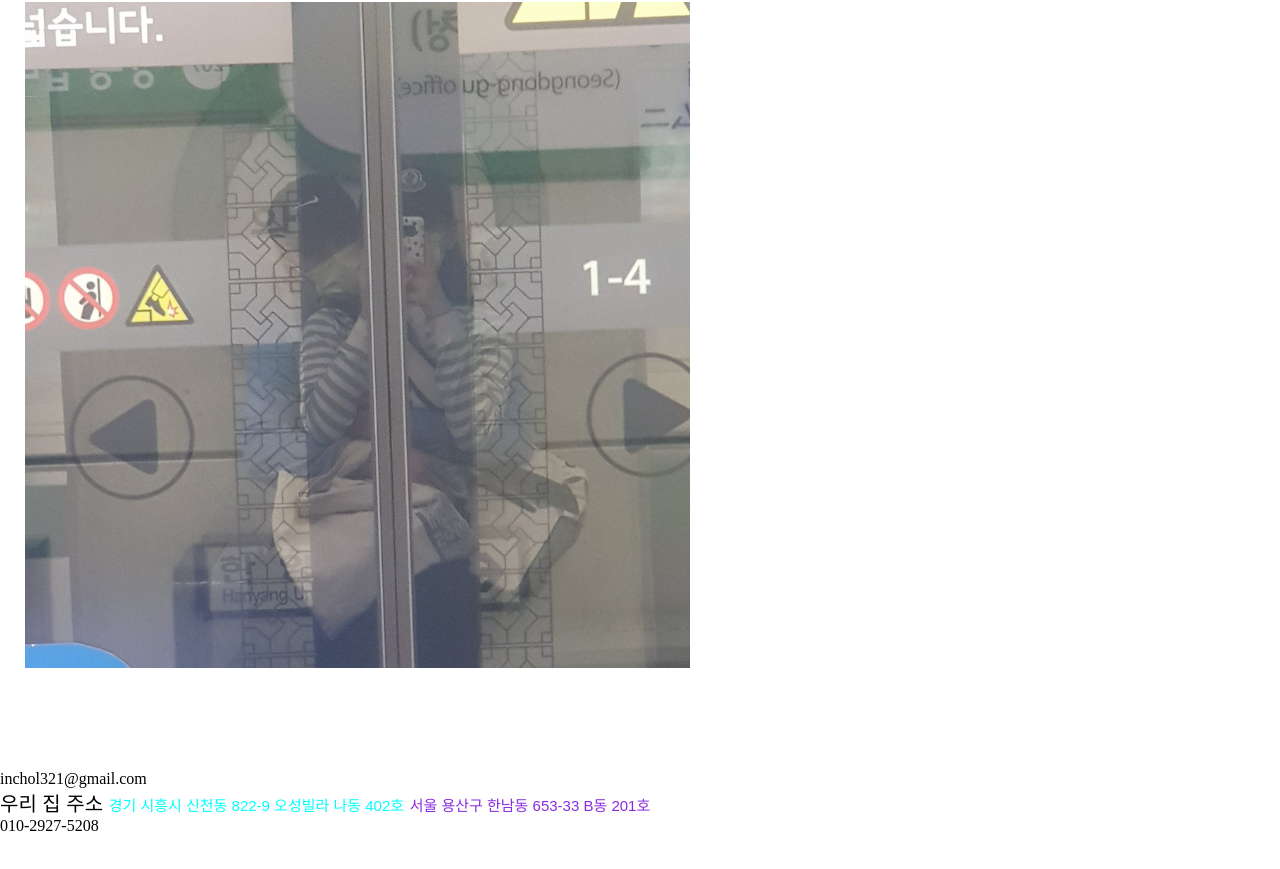
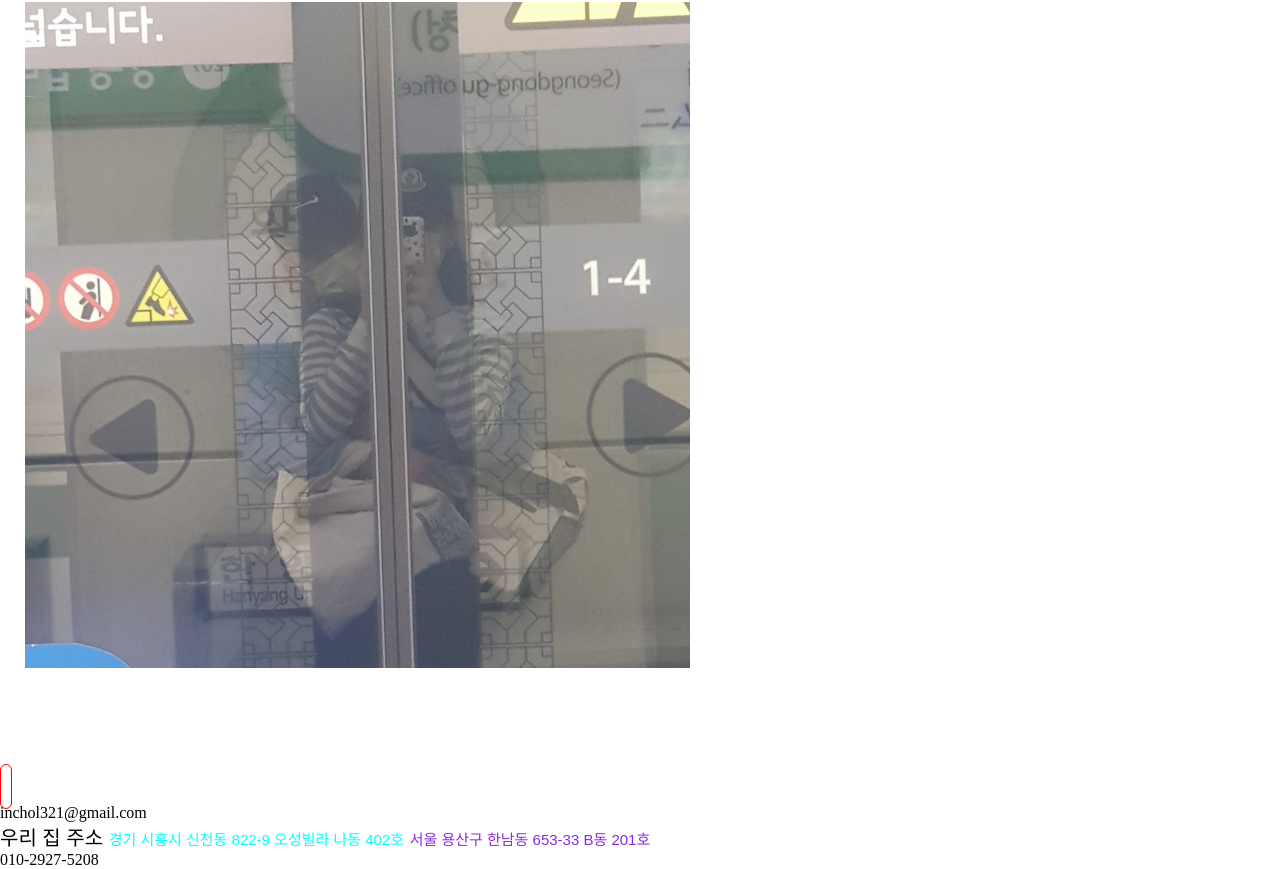
Before and after one commit to entellaKa/seulHomepage, a plain HTML site: page main.html in a window 1280 px wide. Shown: the part 216-1085 px from the top of the page. Before the commit the page ends 1051 px from the top, so only its background shows below. Drawn offline with Linux system fonts and the light colour scheme.

Commit message:
Update main.css

```diff
--- a/main.css
+++ b/main.css
@@ -61,6 +61,7 @@ ul{list-style: none;}
   background: #ffa;
   overflow-x: hidden;
 }
+
 .slide{
   overflow:hidden;
 }
@@ -106,8 +107,20 @@ ul{list-style: none;}
   85% {margin-left:-300%;}
   100% {margin-left:0;}
 }
+
+#anni{
+  color: #f00;
+  font-size: 30px;
+  text-align: center;
+  padding: 5px;
+  margin: 12 0;
+  border: 1px solid red;
+  border-radius: 15px;
+}
+
 #address{
   font: 20px Arial, sans-serif;
+
 }
 #인철이네{
   font: 15px Arial, sans-serif;
```
